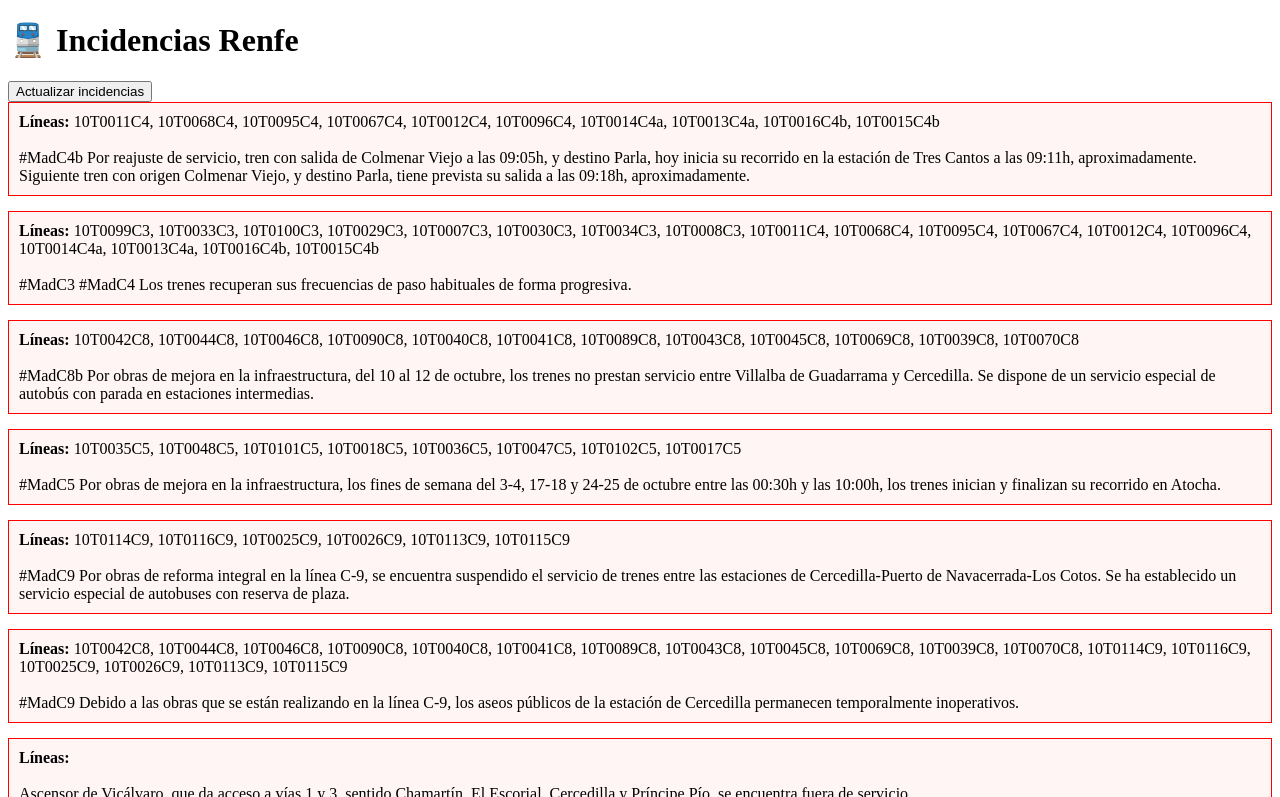
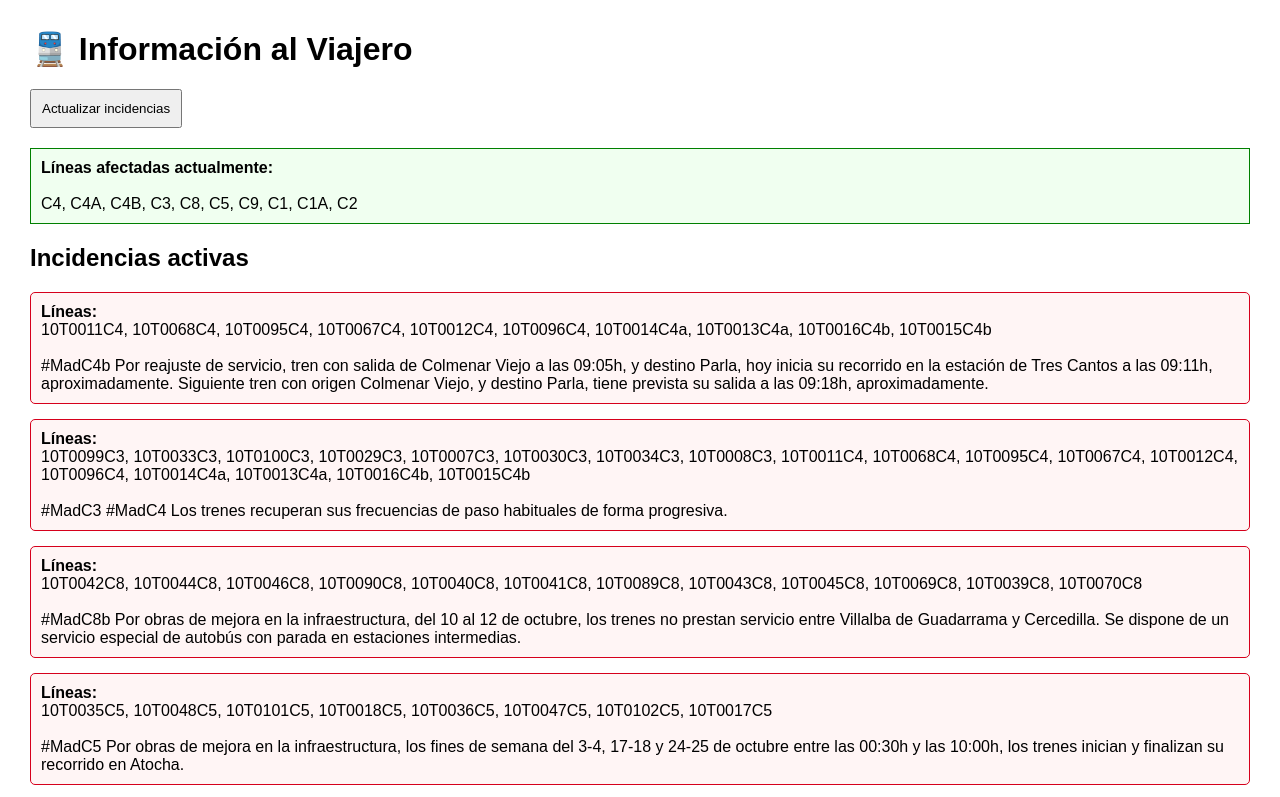
Before and after one commit to Estefycs95/renfe-al, a plain HTML site: page index.html in a window 1280 px wide. Both pictures are taken after a click on the button "Actualizar incidencias". Shown: the top 797 px of the page. Drawn offline with Linux system fonts and the light colour scheme.

Commit message:
Update index.html

```diff
--- a/index.html
+++ b/index.html
@@ -2,21 +2,94 @@
 <html lang="es">
 <head>
 <meta charset="UTF-8">
-<title>Incidencias Renfe</title>
+<meta name="viewport" content="width=device-width, initial-scale=1.0">
+<title>Información al Viajero</title>
+
+<style>
+
+body{
+    font-family: Arial, sans-serif;
+    margin:30px;
+}
+
+button{
+    padding:10px;
+    cursor:pointer;
+}
+
+#resultado{
+    margin-top:20px;
+}
+
+.alerta{
+    border:1px solid #d6001c;
+    background:#fff5f5;
+    padding:10px;
+    margin-bottom:15px;
+    border-radius:5px;
+}
+
+.ok{
+    border:1px solid green;
+    background:#f0fff0;
+    padding:10px;
+    margin-top:15px;
+}
+
+</style>
 </head>
+
 <body>
 
-<h1>🚆 Incidencias Renfe</h1>
+<h1>🚆 Información al Viajero</h1>
 
 <button onclick="cargar()">
 Actualizar incidencias
 </button>
 
-<div id="resultado">
-Pulsa el botón para cargar incidencias.
-</div>
+<div id="resultado"></div>
 
 <script>
+
+async function obtenerLineasAfectadas(){
+
+    const r =
+        await fetch("./incidencias.json");
+
+    const datos =
+        await r.json();
+
+    const lineas =
+        new Set();
+
+    datos.entity.forEach(entidad => {
+
+        entidad.alert
+            ?.informedEntity
+            ?.forEach(item => {
+
+                const ruta =
+                    item.routeId || "";
+
+                const encontrada =
+                    ruta.match(/C\d+[ab]?/i);
+
+                if(encontrada){
+
+                    lineas.add(
+                        encontrada[0]
+                        .toUpperCase()
+                    );
+
+                }
+
+            });
+
+    });
+
+    return [...lineas];
+
+}
 
 async function cargar(){
 
@@ -26,7 +99,20 @@
     const datos =
         await respuesta.json();
 
+    const afectadas =
+        await obtenerLineasAfectadas();
+
     let html = "";
+
+    html += `
+        <div class="ok">
+            <strong>Líneas afectadas actualmente:</strong>
+            <br><br>
+            ${afectadas.join(", ")}
+        </div>
+    `;
+
+    html += "<h2>Incidencias activas</h2>";
 
     datos.entity.forEach(e => {
 
@@ -38,7 +124,7 @@
         const lineas =
             alerta.informedEntity
             ?.map(x => x.routeId)
-            ?.join(", ");
+            ?.join(", ") || "";
 
         const texto =
             alerta.descriptionText
@@ -46,14 +132,12 @@
             ?.text || "";
 
         html += `
-            <div style="
-                border:1px solid red;
-                padding:10px;
-                margin-bottom:15px;
-                background:#fff5f5;
-            ">
+            <div class="alerta">
 
-                <b>Líneas:</b>
+                <strong>Líneas:</strong>
+
+                <br>
+
                 ${lineas}
 
                 <br><br>
@@ -65,6 +149,34 @@
 
     });
 
+    html += `
+        <h2>Alternativas sugeridas</h2>
+    `;
+
+    const todas = [
+        "C1",
+        "C2",
+        "C3",
+        "C4A",
+        "C4B",
+        "C5",
+        "C7",
+        "C8",
+        "C10"
+    ];
+
+    const disponibles =
+        todas.filter(
+            x =>
+            !afectadas.includes(x)
+        );
+
+    html += `
+        <div class="ok">
+            ${disponibles.join(", ")}
+        </div>
+    `;
+
     document
         .getElementById("resultado")
         .innerHTML = html;
@@ -75,3 +187,4 @@
 
 </body>
 </html>
+``
```
